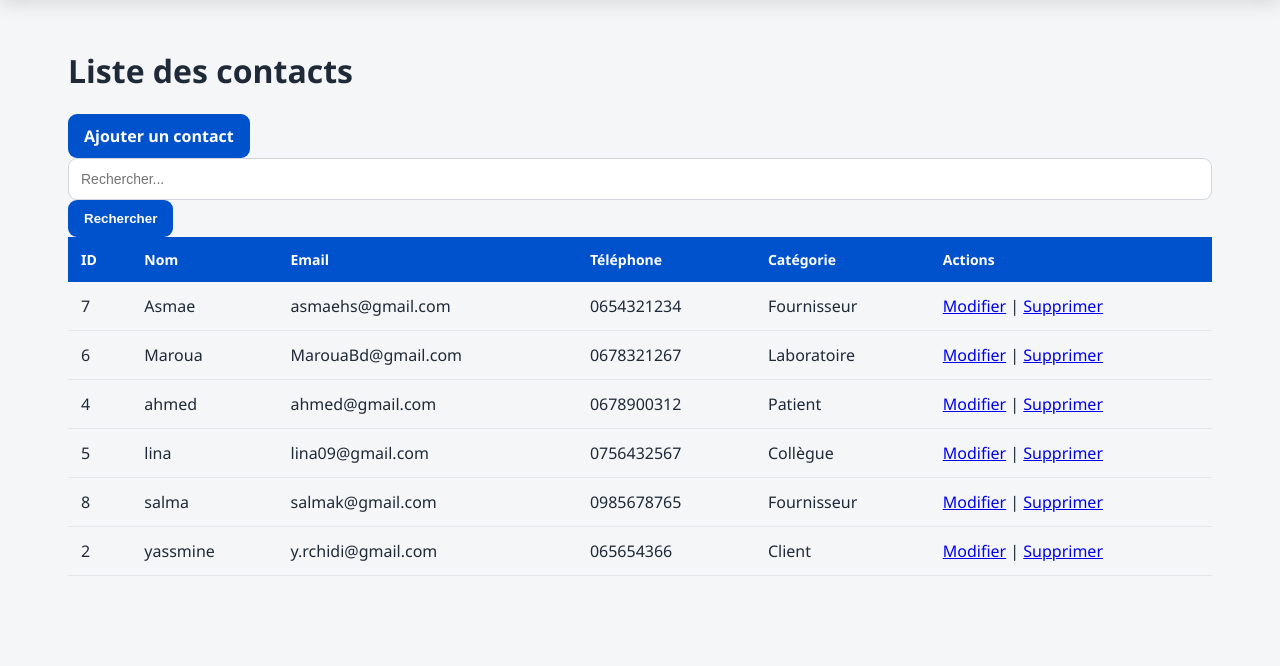
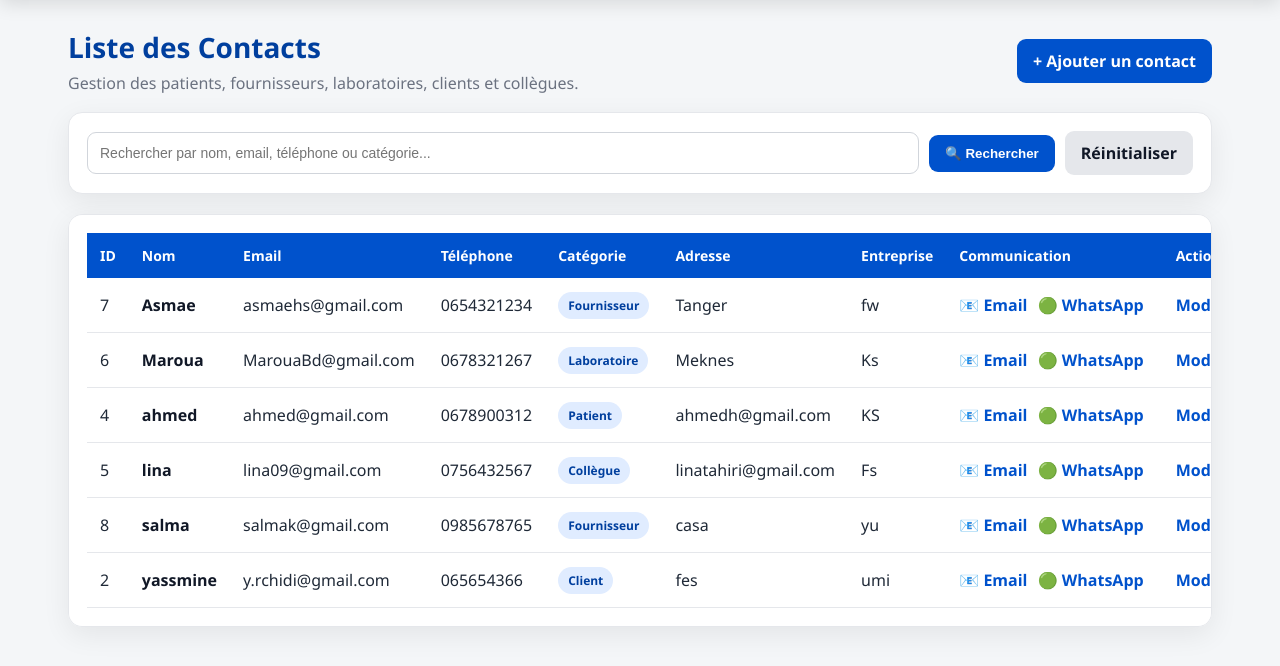
Before and after one commit to jaissi-74/gestion_cabinet_medical, a Flask app: page /contacts in a window 1280 px wide. Shown: the part 66-732 px from the top of the page. Run offline with Flask 3, Linux system fonts and the light colour scheme; a user stored in the database is signed in; data comes from the database, SQL or seed files in the repository.

Commit message:
Update contacts.html

```diff
--- a/templates/contacts.html
+++ b/templates/contacts.html
@@ -1,22 +1,62 @@
 {% extends 'base.html' %}
+{% block title %}Contacts — Cabinet Médical{% endblock %}
 {% block content %}
-<div class="top-actions">
-  <h1>Liste des contacts</h1>
-  <a class="btn" href="{{ url_for('add_contact') }}">Ajouter un contact</a>
+<section class="page-header">
+  <div>
+    <h1>Liste des Contacts</h1>
+    <p>Gestion des patients, fournisseurs, laboratoires, clients et collègues.</p>
   </div>
-<form class="search" method="get">
-  <input name="q" placeholder="Rechercher..." value="{{ q }}">
-  <button>Rechercher</button>
+  <a class="btn" href="{{ url_for('add_contact') }}">+ Ajouter un contact</a>
+</section>
+
+<section class="card">
+  <form class="search-bar" method="get">
+    <input name="q" placeholder="Rechercher par nom, email, téléphone ou catégorie..." value="{{ q }}">
+    <button type="submit">🔍 Rechercher</button>
+    <a class="btn secondary" href="{{ url_for('contacts') }}">Réinitialiser</a>
   </form>
+</section>
+
+<section class="card table-card">
   <table>
-  <thead><tr><th>ID</th><th>Nom</th><th>Email</th><th>Téléphone</th><th>Catégorie</th><th>Actions</th></tr></thead>
+    <thead>
+      <tr>
+        <th>ID</th>
+        <th>Nom</th>
+        <th>Email</th>
+        <th>Téléphone</th>
+        <th>Catégorie</th>
+        <th>Adresse</th>
+        <th>Entreprise</th>
+        <th>Communication</th>
+        <th>Actions</th>
+      </tr>
+    </thead>
     <tbody>
       {% for c in contacts %}
       <tr>
-      <td>{{ c[0] }}</td><td>{{ c[1] }}</td><td>{{ c[2] }}</td><td>{{ c[3] }}</td><td>{{ c[4] }}</td>
-      <td><a href="{{ url_for('edit_contact', id=c[0]) }}">Modifier</a> | <a href="{{ url_for('delete_contact', id=c[0]) }}" onclick="return confirm('Supprimer ?')">Supprimer</a></td>
+        <td>{{ c[0] }}</td>
+        <td class="strong">{{ c[1] }}</td>
+        <td>{{ c[2] }}</td>
+        <td>{{ c[3] }}</td>
+        <td><span class="badge">{{ c[4] or 'General' }}</span></td>
+        <td>{{ c[5] or '-' }}</td>
+        <td>{{ c[6] or '-' }}</td>
+        <td class="actions small-actions">
+          <a href="mailto:{{ c[2] }}">📧 Email</a>
+          <a target="_blank" href="https://wa.me/{{ c[3]|replace(' ', '')|replace('-', '')|replace('+', '') }}">🟢 WhatsApp</a>
+        </td>
+        <td class="actions">
+          <a href="{{ url_for('edit_contact', id=c[0]) }}">Modifier</a>
+          <a class="danger-link" href="{{ url_for('delete_contact', id=c[0]) }}" onclick="return confirm('Supprimer ce contact ?')">Supprimer</a>
+        </td>
+      </tr>
+      {% else %}
+      <tr>
+        <td colspan="9" class="empty">Aucun contact enregistré.</td>
       </tr>
       {% endfor %}
     </tbody>
   </table>
+</section>
 {% endblock %}
```
Lines whose indentation alone changed are shown as unchanged.
